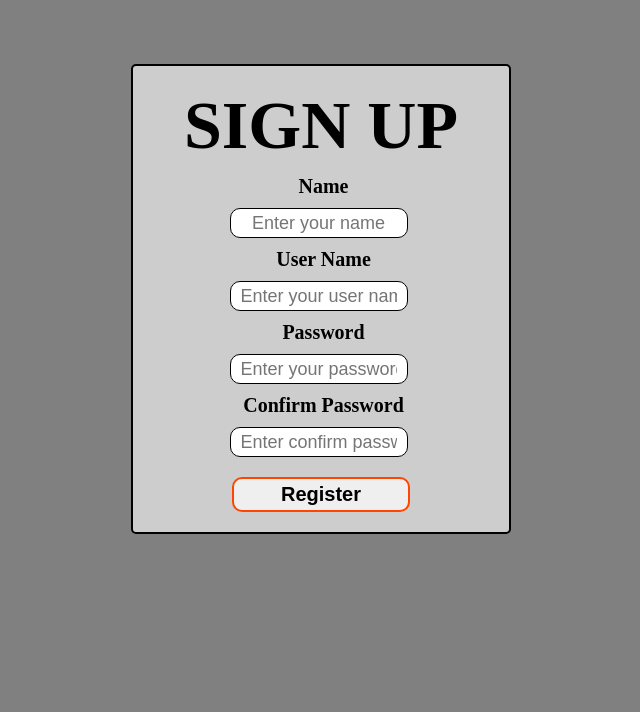
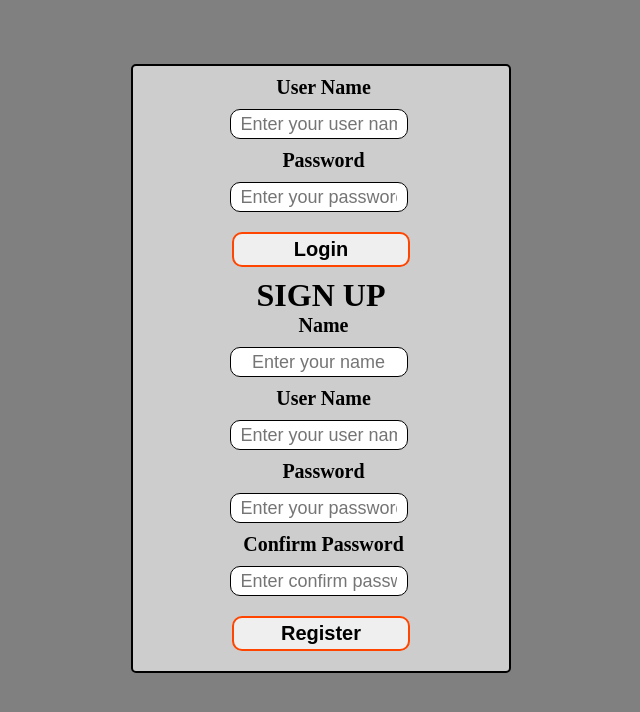
Before and after one commit to FACK1/Geek-Notes, a website: page public/auth.html in a window 1280 px wide. Shown: the whole page, without its empty margins (319-959 px from the left). Drawn offline with Linux system fonts and the light colour scheme.

Commit message:
add html login form #26

```diff
--- a/public/auth.html
+++ b/public/auth.html
@@ -10,9 +10,23 @@
 </head>
 <body>
     <div id="container">
-        <header>
-            <h1>SIGN UP</h1>
-        </header>
+      <div id="login">
+        <form action="/login" method="POST">
+            <label> User Name <br/>
+                <input name="username" type="text" placeholder="Enter your user name">
+            </label><br/>
+            <label>Password <br/>
+                <input name="password" type="password" placeholder="Enter your password">
+            </label><br/>
+            <label>
+            <input id="button" type="submit" value="Login">
+            </label><br/>
+        </form>
+      </div>
+
+
+      <div id="signup">
+            <h1 id="signup-header">SIGN UP</h1>
         <form action="/register" method="POST">
             <label>Name <br/>
                 <input name="name" type="text" placeholder="Enter your name">
@@ -30,6 +44,7 @@
                 <input id="button" type="submit" value="Register">
             </label><br/>
         </form>
+      </div>
     </div>
 </body>
 
```
